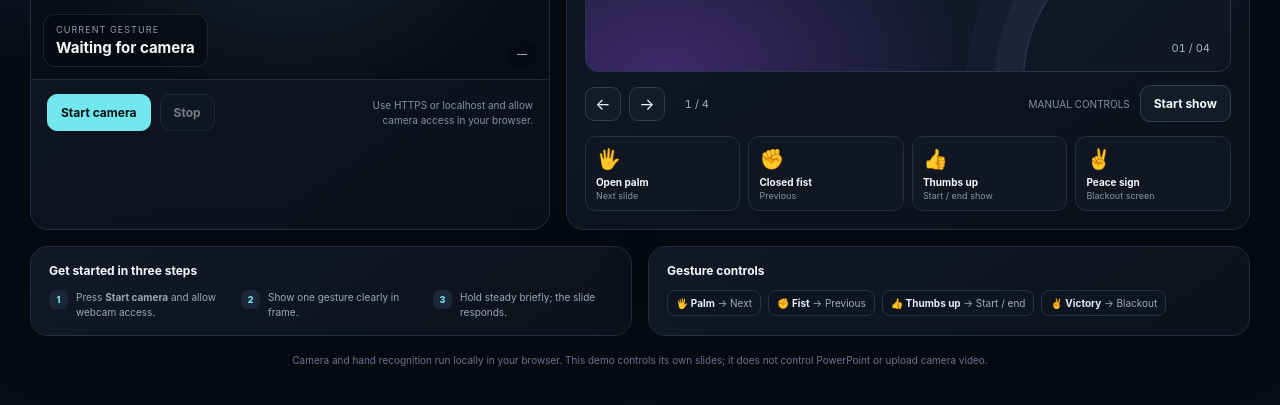
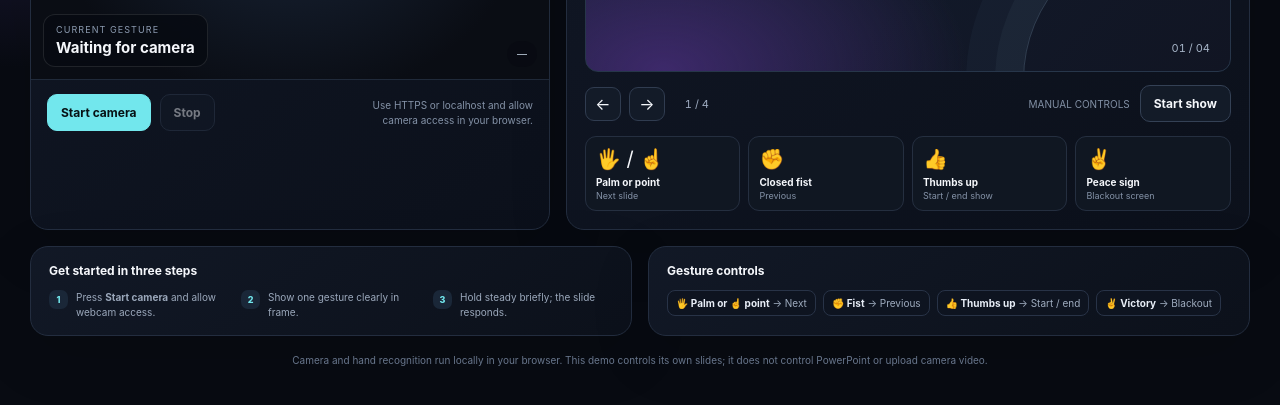
Before and after one commit to m-venu-24/hand-gesture, a plain HTML site: page index.html in a window 1280 px wide. Shown: the part 585-990 px from the top of the page. Drawn offline with Linux system fonts and the light colour scheme.

Commit message:
Add pointing gesture as a next-slide option

```diff
--- a/index.html
+++ b/index.html
@@ -54,7 +54,7 @@
           </div>
           <div class="deck-controls"><div class="deck-left"><button class="icon-btn" id="prevBtn" aria-label="Previous slide">←</button><button class="icon-btn" id="nextBtn" aria-label="Next slide">→</button><span class="counter" id="counter">1 / 4</span></div><div class="deck-right"><span class="control-label">MANUAL CONTROLS</span><button class="btn" id="presentBtn">Start show</button></div></div>
           <div class="gesture-grid" aria-label="Gesture mappings">
-            <div class="gesture-card" data-gesture="Open_Palm"><span class="gesture-emoji">🖐️</span><strong>Open palm</strong><small>Next slide</small></div>
+            <div class="gesture-card" data-gestures="Open_Palm Pointing_Up"><span class="gesture-emoji">🖐️ / ☝️</span><strong>Palm or point</strong><small>Next slide</small></div>
             <div class="gesture-card" data-gesture="Closed_Fist"><span class="gesture-emoji">✊</span><strong>Closed fist</strong><small>Previous</small></div>
             <div class="gesture-card" data-gesture="Thumb_Up"><span class="gesture-emoji">👍</span><strong>Thumbs up</strong><small>Start / end show</small></div>
             <div class="gesture-card" data-gesture="Victory"><span class="gesture-emoji">✌️</span><strong>Peace sign</strong><small>Blackout screen</small></div>
@@ -64,7 +64,7 @@
     </section>
     <section class="bottom-grid">
       <article class="panel info-card"><h2 class="info-title">Get started in three steps</h2><div class="steps"><div class="step"><span class="step-num">1</span><span>Press <b>Start camera</b> and allow webcam access.</span></div><div class="step"><span class="step-num">2</span><span>Show one gesture clearly in frame.</span></div><div class="step"><span class="step-num">3</span><span>Hold steady briefly; the slide responds.</span></div></div></article>
-      <article class="panel info-card"><h2 class="info-title">Gesture controls</h2><div class="mapping"><span class="map-item"><b>🖐️ Palm</b> → Next</span><span class="map-item"><b>✊ Fist</b> → Previous</span><span class="map-item"><b>👍 Thumbs up</b> → Start / end</span><span class="map-item"><b>✌️ Victory</b> → Blackout</span></div></article>
+      <article class="panel info-card"><h2 class="info-title">Gesture controls</h2><div class="mapping"><span class="map-item"><b>🖐️ Palm or ☝️ point</b> → Next</span><span class="map-item"><b>✊ Fist</b> → Previous</span><span class="map-item"><b>👍 Thumbs up</b> → Start / end</span><span class="map-item"><b>✌️ Victory</b> → Blackout</span></div></article>
     </section>
     <p class="footnote">Camera and hand recognition run locally in your browser. This demo controls its own slides; it does not control PowerPoint or upload camera video.</p>
   </main>
```
